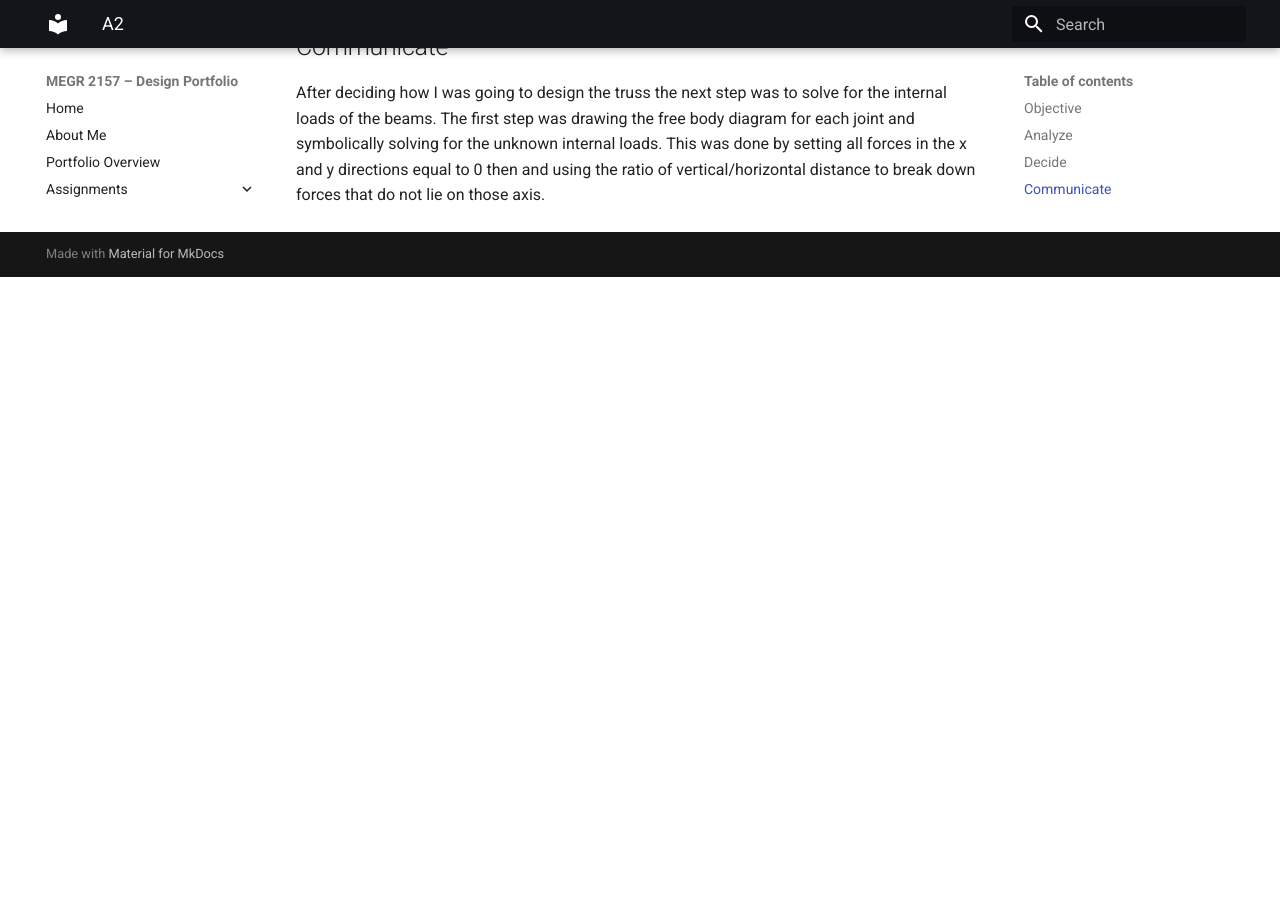
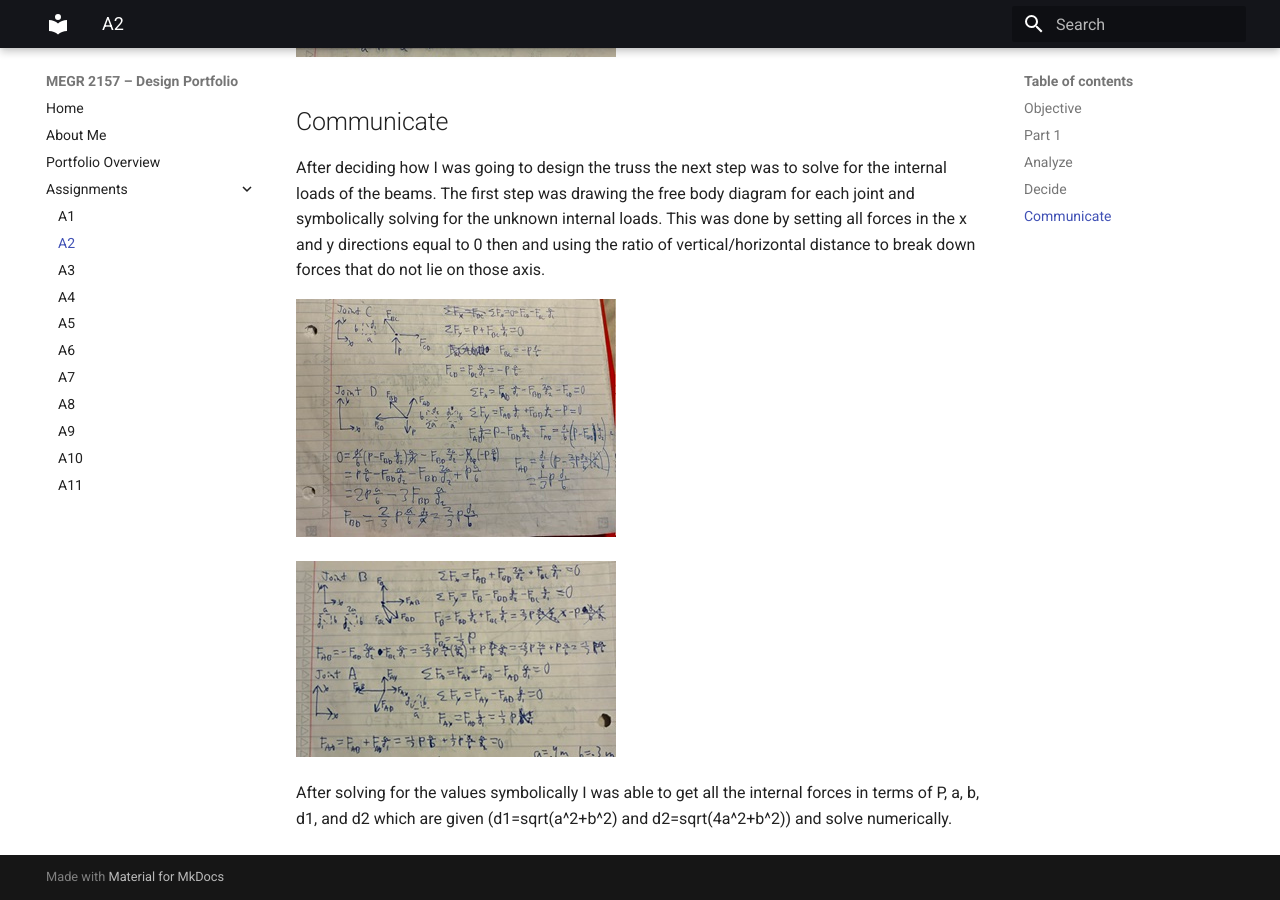
Before and after one commit to whodges5-art/wyatt-hodges-design-projects-portfolio, an MkDocs documentation site: the page built from docs/assignments/A02/index.md, in a window 1280 px wide and 900 px high, scrolled down 1614 px. Built offline with MkDocs 1.6.1 and Material for MkDocs 9.7.7, drawn with Linux system fonts in a browser that asks for light colours; before the commit the page ends 1891 px from its top, so only the background shows below that.

Commit message:
Communicate

```diff
--- a/docs/assignments/A02/index.md
+++ b/docs/assignments/A02/index.md
@@ -2,6 +2,8 @@
 
 ## Objective
 The Objective of this assignment is to design and create a a 3D model of a truss and learn the steps of the design process involved.
+
+## Part 1
 
 ## Analyze
 ![Problem](TrussProblem.png)
@@ -20,3 +22,9 @@ I originally decided to connect points C and A because then most of the reaction
 ## Communicate
 
 After deciding how I was going to design the truss the next step was to solve for the internal loads of the beams. The first step was drawing the free body diagram for each joint and symbolically solving for the unknown internal loads. This was done by setting all forces in the x and y directions equal to 0 then and using the ratio of vertical/horizontal distance to break down forces that do not lie on those axis.
+
+![FBD1](A2FBD1.jpeg)
+
+![FBD2](A2FBD2.jpeg)
+
+After solving for the values symbolically I was able to get all the internal forces in terms of P, a, b, d1, and d2 which are given (d1=sqrt(a^2+b^2) and d2=sqrt(4a^2+b^2)) and solve numerically.
```
